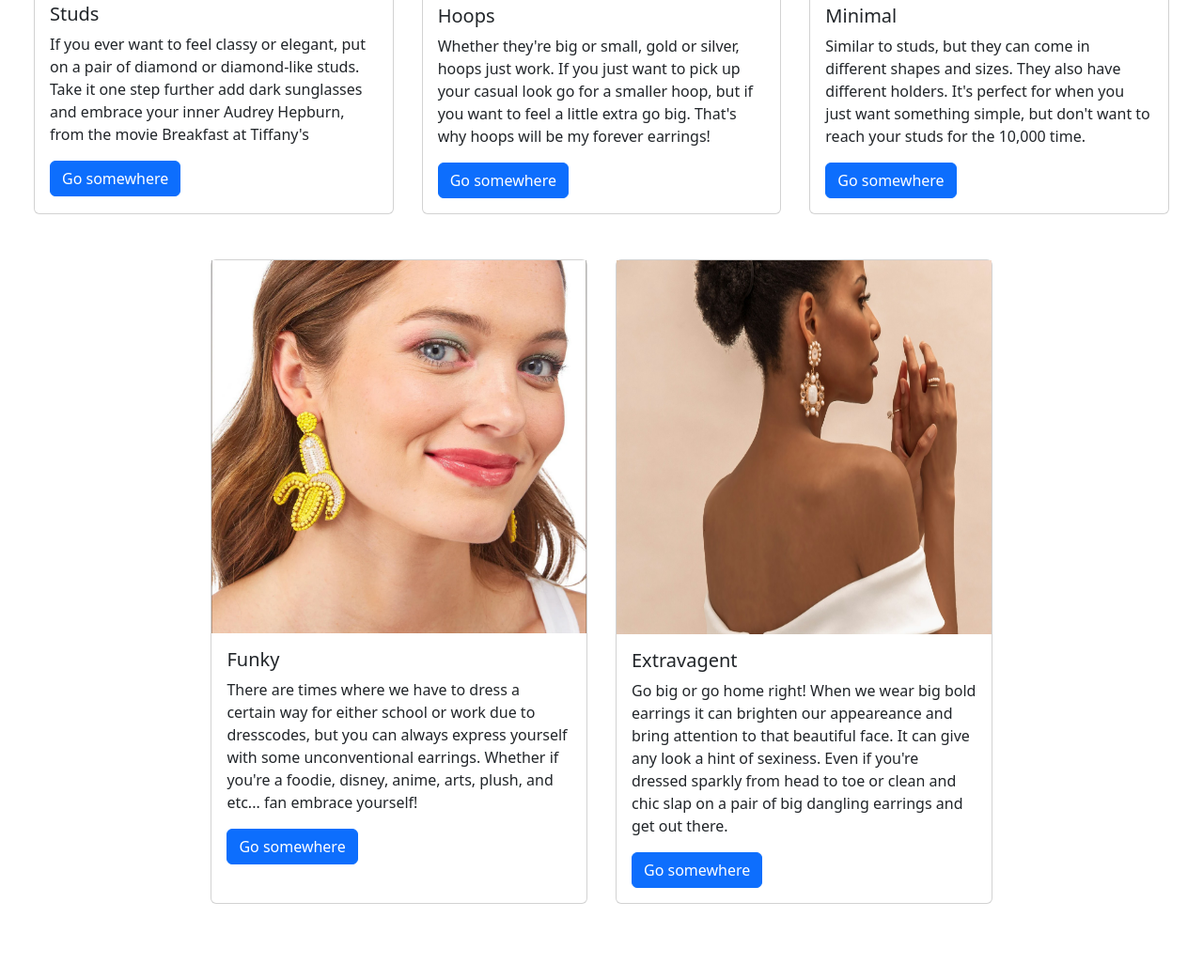
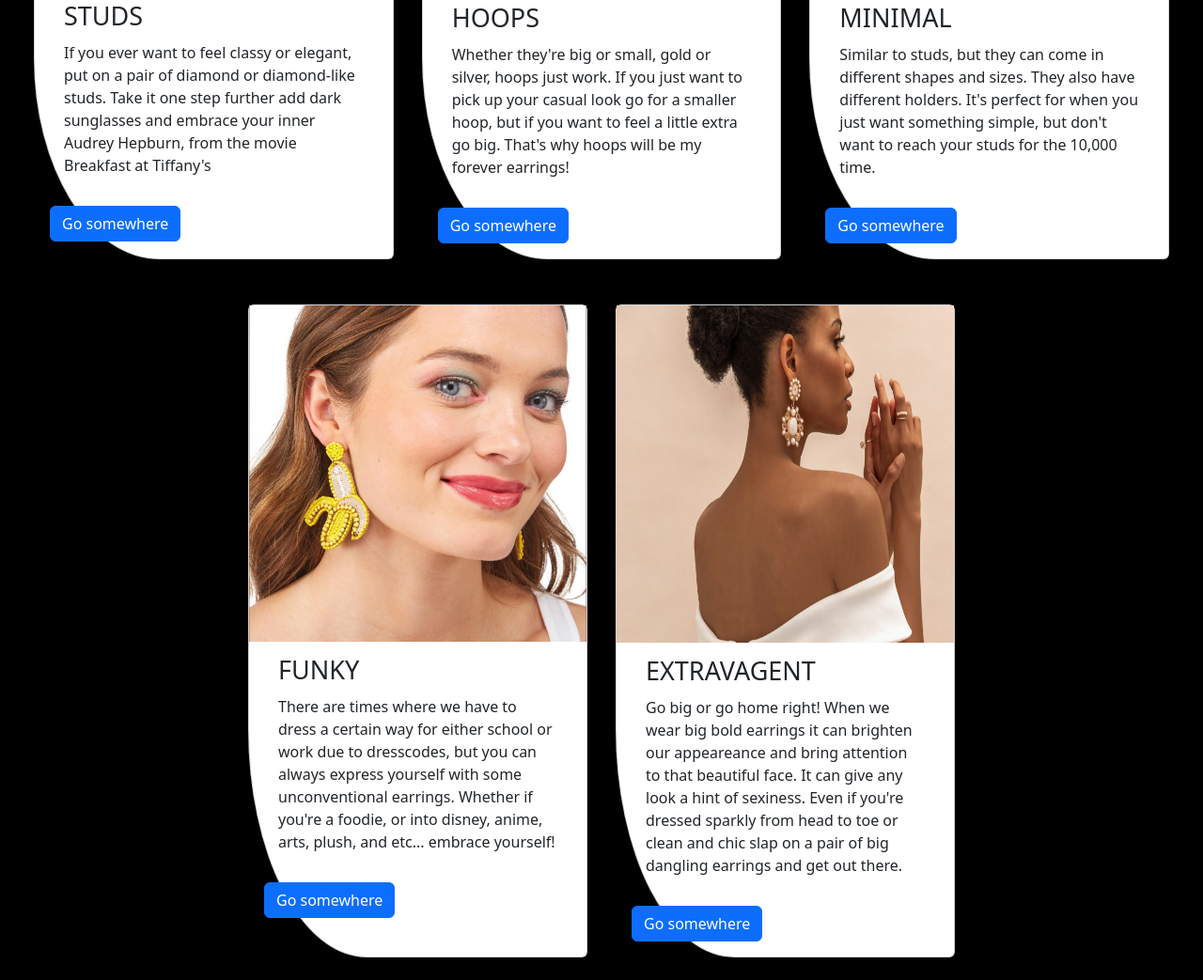
Before and after one commit to JJpink31/Accessory_Project, a plain HTML site: page index.html in a window 1280 px wide. Shown: the part 1062-2105 px from the top of the page at 94% size. Before the commit the page ends 2048 px from the top, so only its background shows below. Drawn offline with nearby package versions, Linux system fonts and the light colour scheme.

Commit message:
updated style.css

```diff
--- a/index.html
+++ b/index.html
@@ -27,8 +27,8 @@
           <h3>I like statement earrings. - Deepika Padukone</h3>
         </div>
       </header>
-      <section>
-        <div class="equal-3-columns m-4">
+      <section class="grid">
+        <div class="grid equal-3-columns m-4">
           <div class="card">
             <img
               src="src/images/studearrings.jpg"
@@ -94,7 +94,7 @@
                 There are times where we have to dress a certain way for either
                 school or work due to dresscodes, but you can always express
                 yourself with some unconventional earrings. Whether if you're a
-                foodie, disney, anime, arts, plush, and etc... fan embrace
+                foodie, or into disney, anime, arts, plush, and etc... embrace
                 yourself!
               </p>
               <a href="#" class="btn btn-primary">Go somewhere</a>
--- a/src/style.css
+++ b/src/style.css
@@ -1,6 +1,7 @@
 .container {
   max-width: 1500px;
   margin: 0 auto;
+  background: rgb(0, 0, 0);
 }
 header {
   background-image: url("../src/images/gabrielle-henderson-blackandgold-unsplash.jpg");
@@ -13,6 +14,11 @@ h2,
 h3 {
   color: rgb(248, 240, 231);
 }
+.grid{
+  max-width: 1300px;
+  margin:0 auto;
+}
+
 
 .equal-3-columns {
   display: grid;
@@ -23,10 +29,11 @@ h3 {
 
 .secondrow {
   display: grid;
+  max-width: 800px;
+  margin: 0 auto;
   grid-gap: 30px;
   grid-template-columns: 1fr 1fr;
-  margin-left: 15%;
-  margin-right: 15%;
+
 }
 
 .img-hgt {
@@ -40,3 +47,18 @@ h3 {
   display: block;
   aspect-ratio: 10/10;
 }
+
+ .card {
+  border-bottom-left-radius: 35%;
+ }
+ .card-text{
+  padding:15px
+ }
+ .card-title{
+  font-size: 27px;
+  text-transform: uppercase;
+  margin-top: 10px;
+  padding-left:15px ;
+  line-height: .3;
+
+ }
```
